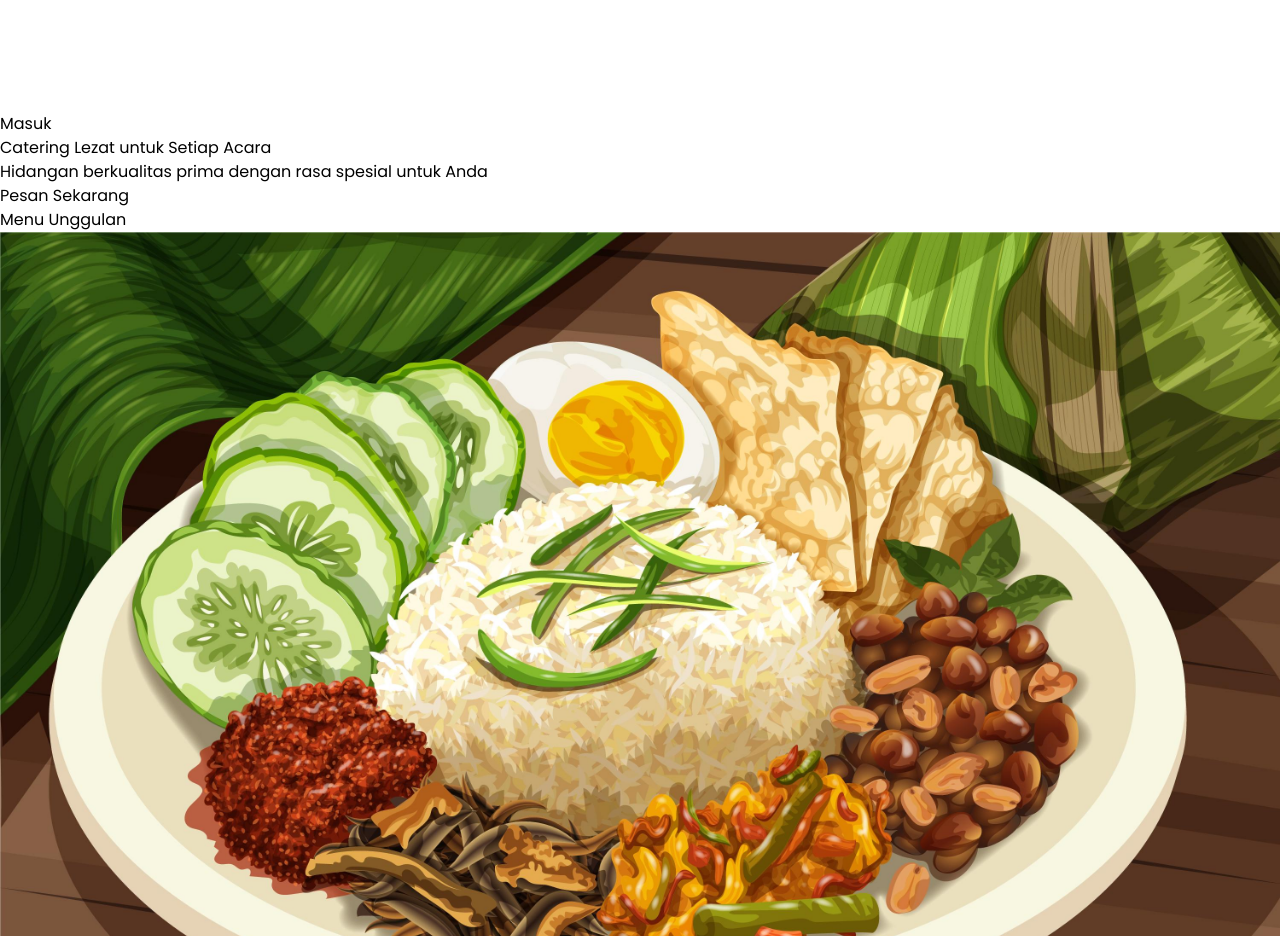
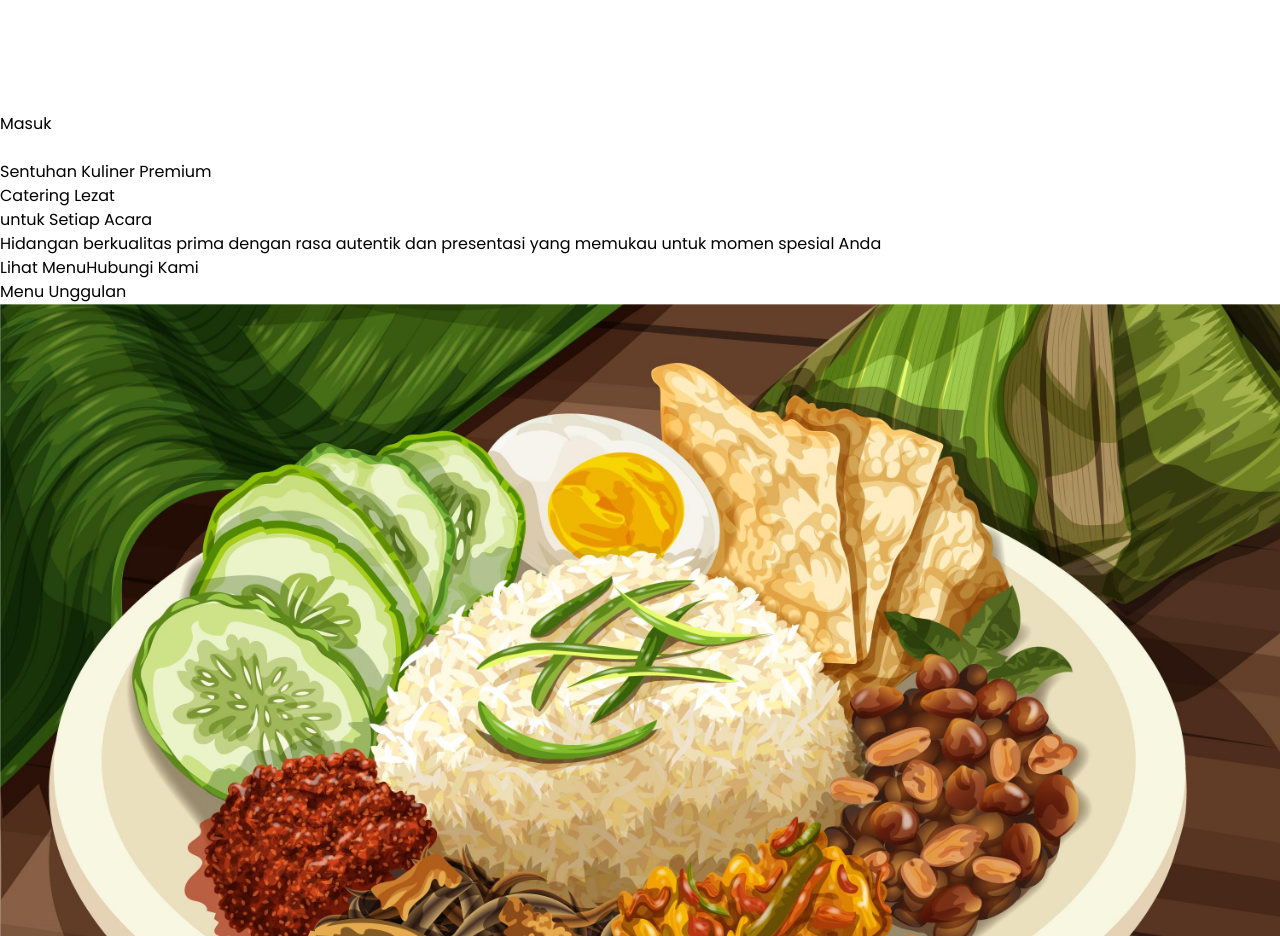
Before and after one commit to rizallfrm/Web-Catering-FE, a React (Vite) app: page / in a window 1280 px wide. Shown: the part 1740-2676 px from the top of the page. Built offline with nearby package versions, Linux system fonts and the light colour scheme.

Commit message:
update: modify Hero in HomePage

```diff
--- a/src/components/Fragments/Hero.jsx
+++ b/src/components/Fragments/Hero.jsx
@@ -10,8 +10,12 @@ const images = [
 
 const Hero = () => {
   const [currentImage, setCurrentImage] = useState(0);
+  const [isLoaded, setIsLoaded] = useState(false);
 
   useEffect(() => {
+    // Set loaded after component mount for entrance animation
+    setIsLoaded(true);
+
     const interval = setInterval(() => {
       setCurrentImage((prev) => (prev + 1) % images.length);
     }, 5000); // 5 detik
@@ -20,36 +24,76 @@ const Hero = () => {
   }, []);
 
   return (
-    <div className="relative h-[400px] sm:h-[400px] lg:h-[500px] overflow-hidden text-white text-center">
-      {/* Background Images */}
+    <div className="relative h-[500px] sm:h-[550px] lg:h-[650px] overflow-hidden text-white">
+      {/* Background Images with parallax effect */}
       {images.map((image, index) => (
         <div
           key={index}
-          className={`absolute inset-0 transition-opacity duration-1000 ease-in-out ${
+          className={`absolute inset-0 transition-opacity duration-1500 ease-in-out bg-center bg-cover bg-no-repeat transform scale-110 ${
             currentImage === index ? "opacity-100" : "opacity-0"
           }`}
           style={{
-            backgroundImage: `linear-gradient(rgba(0,0,0,0.5), rgba(0,0,0,0.5)), url(${image})`,
-            backgroundSize: "cover",
-            backgroundPosition: "center",
+            backgroundImage: `linear-gradient(rgba(0,0,0,0.3), rgba(0,0,0,0.5)), url(${image})`,
+            transform: currentImage === index ? "scale(1.05)" : "scale(1)",
+            transition: "transform 6s ease-out, opacity 1.5s ease-in-out",
           }}
         ></div>
       ))}
 
-      {/* Content */}
-      <div className="relative z-10 py-24 px-4 sm:px-6 lg:px-8">
-        <div className="max-w-3xl mx-auto py-14">
-          <h1 className="text-xl sm:text-4xl font-bold mb-4">
-            Catering Lezat untuk Setiap Acara
+      {/* Image navigation dots */}
+      <div className="absolute bottom-8 left-0 right-0 z-20 flex justify-center space-x-2">
+        {images.map((_, index) => (
+          <button
+            key={index}
+            className={`w-2.5 h-2.5 rounded-full transition-all duration-300 ${
+              currentImage === index
+                ? "bg-white w-6"
+                : "bg-white/50 hover:bg-white/70"
+            }`}
+            onClick={() => setCurrentImage(index)}
+            aria-label={`Slide ${index + 1}`}
+          ></button>
+        ))}
+      </div>
+
+      {/* Content with staggered fade-in */}
+      <div className="relative z-10 h-full flex flex-col justify-center items-center px-4 sm:px-6 lg:px-8">
+        <div
+          className={`max-w-4xl mx-auto text-center transform transition-all duration-1000 ${
+            isLoaded ? "translate-y-0 opacity-100" : "translate-y-10 opacity-0"
+          }`}
+        >
+          <h5 className="font-light text-lg mb-3 tracking-widest uppercase">Sentuhan Kuliner Premium</h5>
+          <div className="w-16 h-0.5 bg-white/70 mx-auto mb-6"></div>
+          <h1 className="text-3xl sm:text-5xl lg:text-6xl font-bold mb-6 leading-tight">
+            Catering Lezat<br className="hidden sm:block" /> untuk Setiap Acara
           </h1>
-          <p className="text-lg mb-8">
-            Hidangan berkualitas prima dengan rasa spesial untuk Anda
+          <p className="text-lg sm:text-xl mb-10 font-light max-w-2xl mx-auto text-gray-100">
+            Hidangan berkualitas prima dengan rasa autentik dan presentasi
+            yang memukau untuk momen spesial Anda
           </p>
-          <Link to="/menu">
-            <Button className="hover:bg-gray-300" primary>Pesan Sekarang</Button>
-          </Link>
+          <div className="flex flex-col sm:flex-row gap-4 justify-center">
+            <Link to="/menu">
+              <Button
+                className="px-8 py-3 text-base rounded-full bg-transparent border-2 border-white hover:bg-white/10 transition-all duration-300 transform hover:scale-105"
+              >
+                Lihat Menu
+              </Button>
+            </Link>
+            <Link to="/contact">
+              <Button
+                className="px-8 py-3 text-base rounded-full bg-transparent border-2 border-white hover:bg-white/10 transition-all duration-300 transform hover:scale-105"
+              >
+                Hubungi Kami
+              </Button>
+            </Link>
+          </div>
         </div>
       </div>
+
+      {/* Decorative elements */}
+      <div className="absolute top-0 left-0 w-full h-16 bg-gradient-to-b from-black/40 to-transparent z-10"></div>
+      <div className="absolute bottom-0 left-0 w-full h-24 bg-gradient-to-t from-black/50 to-transparent z-10"></div>
     </div>
   );
 };
```
